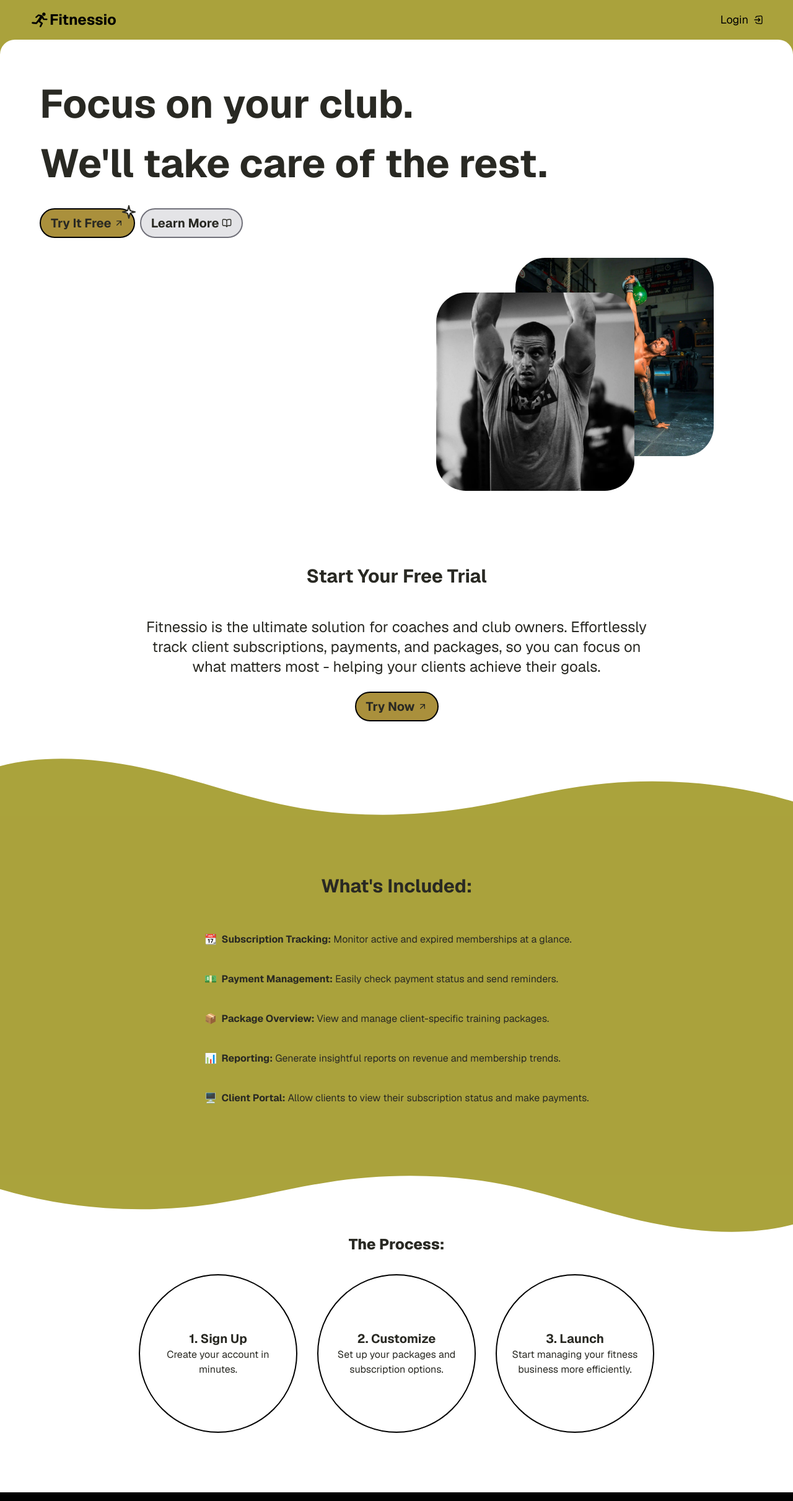
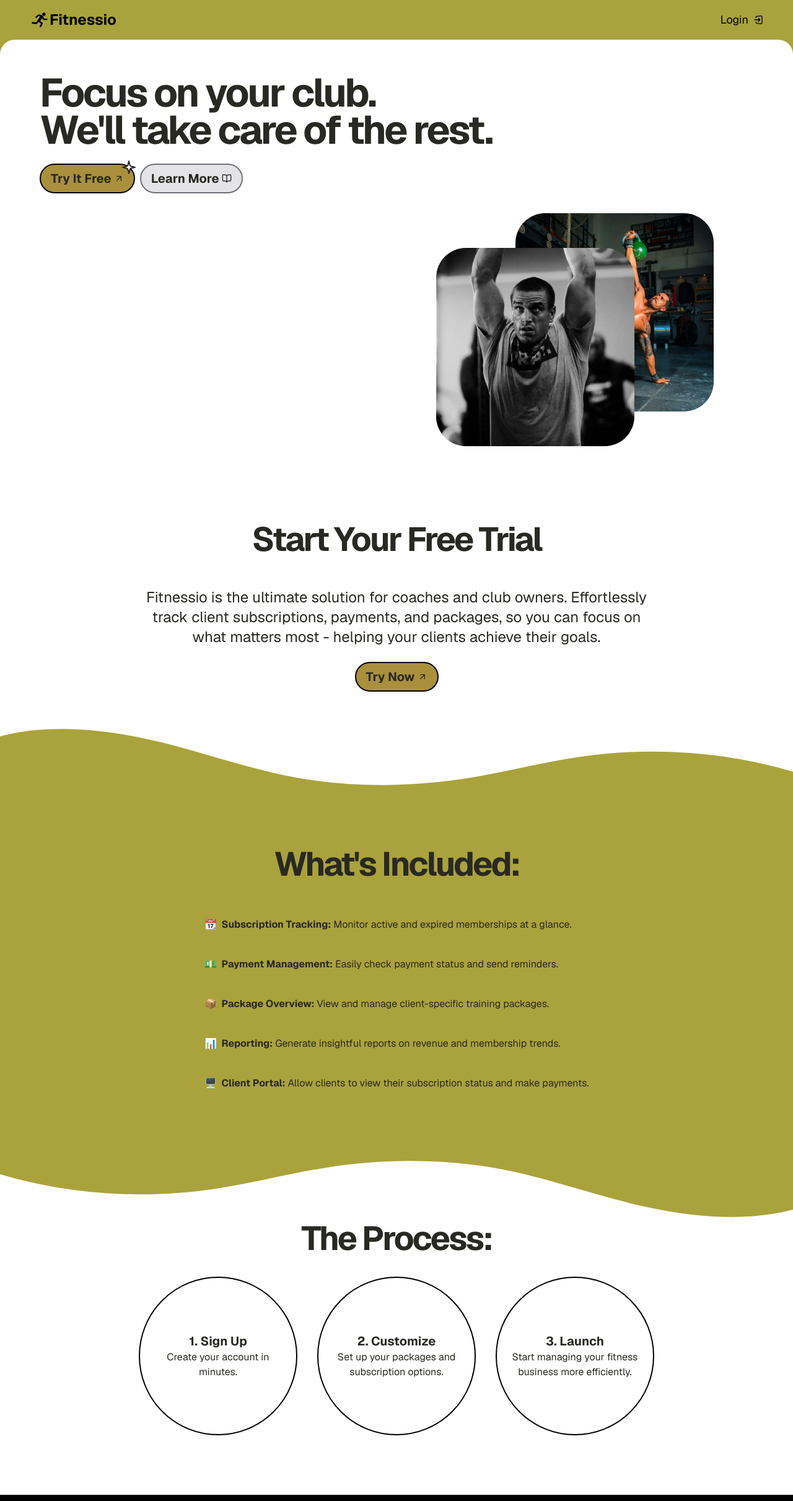
Before and after one commit to dylewskii/fitness-saas, a Next.js app: page / in a window 1280 px wide. Shown: the top 2422 px of the page at 62% size. Built offline with nearby package versions, Linux system fonts and the light colour scheme; no server answers.

Commit message:
apply global styles to section header

```diff
--- a/src/components/cta-panel.tsx
+++ b/src/components/cta-panel.tsx
@@ -4,7 +4,7 @@ import Button from "./ui/button";
 export default function CTAPanel() {
   return (
     <section className="relative flex max-w-[1920px] flex-col items-center justify-center px-12 pb-6 sm:px-32">
-      <h2 className="pb-6 text-3xl font-bold">Start Your Free Trial</h2>
+      <h2 className="section-title pb-6">Start Your Free Trial</h2>
       <p className="py-6 text-center text-2xl lg:w-[52rem]">
         Fitnessio is the ultimate solution for coaches and club owners.
         Effortlessly track client subscriptions, payments, and packages, so you
--- a/src/components/feature-overview.tsx
+++ b/src/components/feature-overview.tsx
@@ -16,7 +16,7 @@ export default function FeatureOverview() {
       </div>
 
       <div className="bg-primary flex flex-col items-center justify-center px-12 py-24">
-        <p className="pb-4 text-3xl font-bold">What&apos;s Included: </p>
+        <p className="section-title pb-4">What&apos;s Included: </p>
         <ul className="mx-auto max-w-2xl space-y-2 px-4 pt-6">
           <li className="py-4">
             📆 <strong className="pl-1">Subscription Tracking:</strong> Monitor
--- a/src/components/hero.tsx
+++ b/src/components/hero.tsx
@@ -8,7 +8,7 @@ export default function Hero() {
   return (
     <section className="flex flex-col py-6 sm:px-16 sm:py-14">
       <div className="max-w-[970px] px-8 py-12 sm:my-auto sm:p-0">
-        <h1 className="bg-background block text-[2.25rem] font-bold sm:my-auto md:text-[4rem]">
+        <h1 className="bg-background block text-[2.25rem] font-bold tracking-tighter sm:my-auto sm:text-[3rem] md:text-[4rem] md:leading-[3.75rem]">
           Focus on your club. <br />
           We&apos;ll take care of the rest.
         </h1>
--- a/src/components/process-breakdown.tsx
+++ b/src/components/process-breakdown.tsx
@@ -1,7 +1,7 @@
 export default function ProcessBreakdown() {
   return (
     <section className="my-24 flex flex-col items-center px-12">
-      <p className="pb-8 text-2xl font-extrabold">The Process:</p>
+      <p className="section-title pb-8">The Process:</p>
       <ol className="flex w-full flex-col items-center gap-8 md:flex-row md:justify-center">
         {[
           {
```
